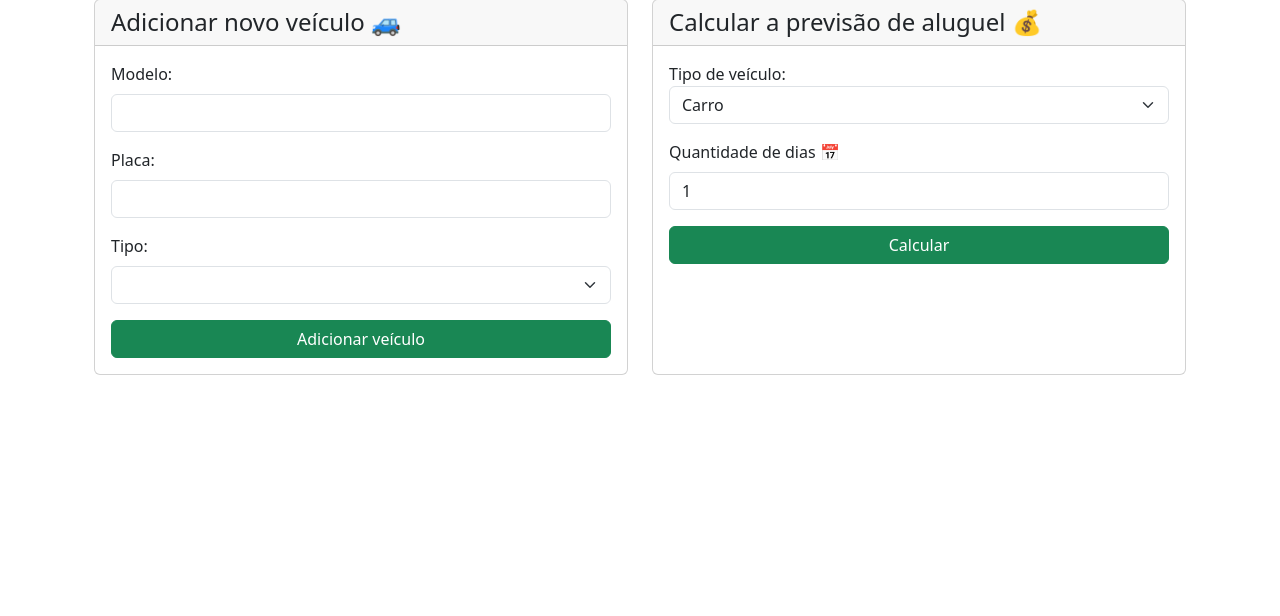
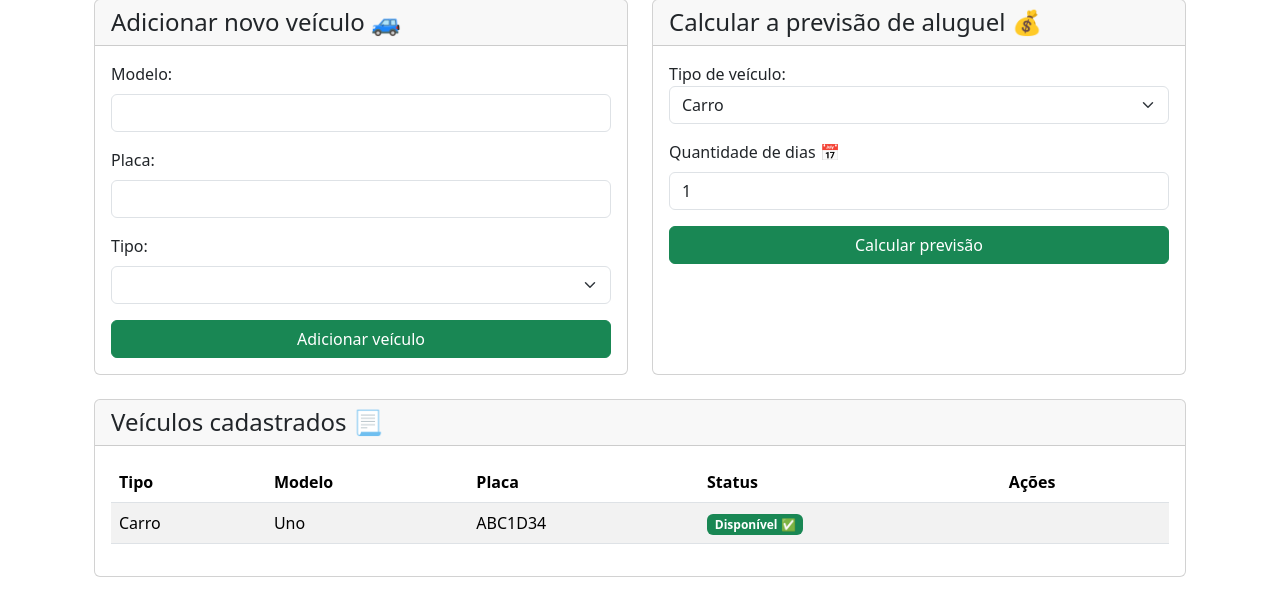
Before and after one commit to NadLuz/locadora_veiculos, a PHP site: page /perfil_adm.php in a window 1280 px wide. Shown: the part 129-745 px from the top of the page. Run offline with PHP 8.4, Linux system fonts and the light colour scheme.

Commit message:
Update perfil_adm.php

```diff
--- a/perfil_adm.php
+++ b/perfil_adm.php
@@ -112,14 +112,57 @@
                                 value="1" required>
                             </div>
                             <button class="btn btn-success w-100" type="submit" name="calcular">
-                                Calcular
-                            </button>
+                                Calcular previsão
+                             </button>
                         </form>
                     </div>
                 </div>
             </div>
+        </div>
 
+        <!-- Tabela de veículos cadastrados -->
+        <div class="row mt-4">
+            <div class="col-12">
+                <div class="card">
+                    <div class="card-header">
+                        <h4 class="mb-0">
+                            Veículos cadastrados 📃
+                        </h4>
+                    </div>
+                    <div class="card-body">
+                        <div class="table-responsive">
+                            <table class="table table-striped table-hover">
+                                <thead>
+                                    <th>Tipo</th>
+                                    <th>Modelo</th>
+                                    <th>Placa</th>
+                                    <th>Status</th>
+                                    <th>Ações</th>
+                                </thead>
+                                <tbody>
+                                    <tr>
+                                        <td>Carro</td>
+                                        <td>Uno</td>
+                                        <td>ABC1D34</td>
+                                        <td>
+                                            <span class="badge bg-success">
+                                                Disponível ✅
+                                            </span>
+                                        </td>
+                                        <td>
+                                            <div class="action-wrapper">
+
+                                            </div>
+                                        </td>
+                                    </tr>
+                                </tbody>
+                            </table>
+                        </div>
+                    </div>
+                </div>
+            </div>
         </div>
+
 
     </div>
 
```
